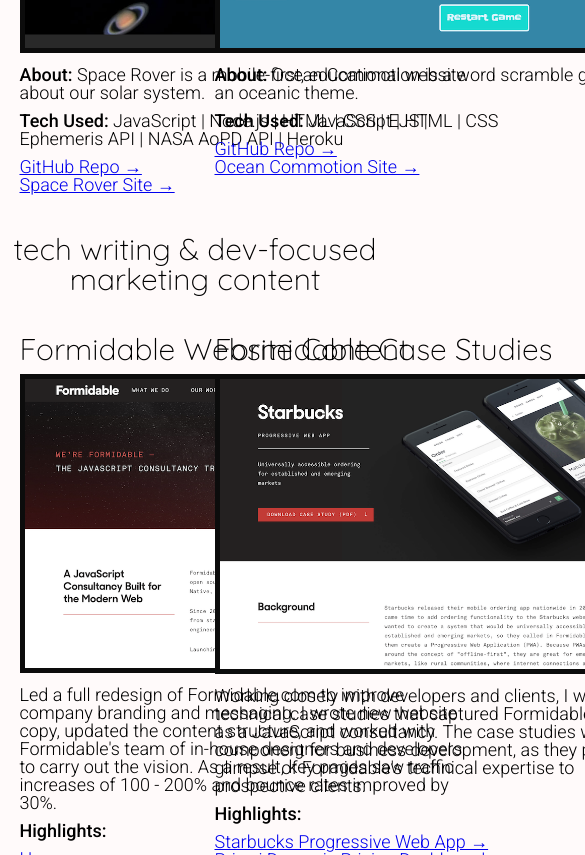
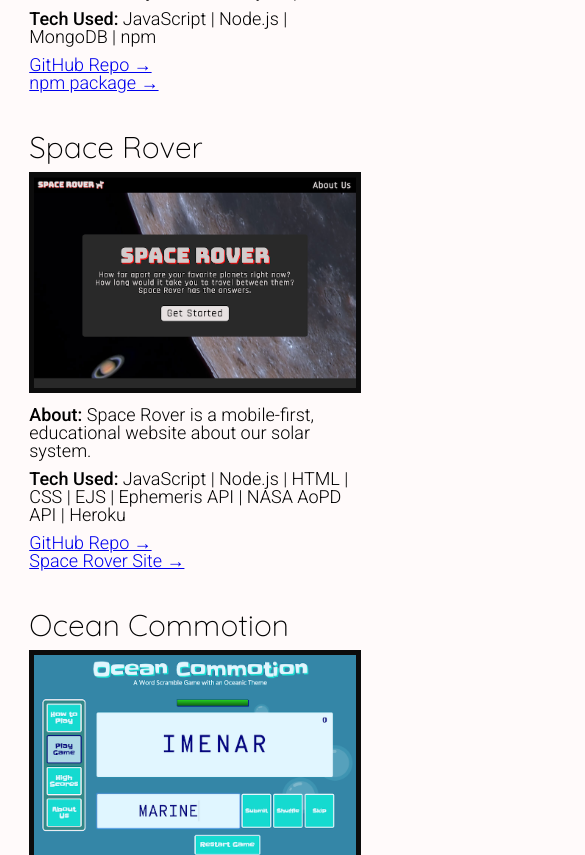
Before and after one commit to beccalee123/portfolio-site, a React (Create React App) app: page / in a window 390 px wide. Shown: the part 2000-2855 px from the top of the page, 585 px wide, since content can reach past the window. Built offline with nearby package versions, Linux system fonts and the light colour scheme.

Commit message:
Adds media queries to portfolio section

```diff
--- a/src/components/portfolio/portfolio.js
+++ b/src/components/portfolio/portfolio.js
@@ -73,9 +73,9 @@
             <h3>Tech Writing & Dev-Focused Marketing Content</h3>
             <section id="marketing-content">
             <div>
-              <h4>Formidable Website Content</h4>
+              <h4>Website Content</h4>
               <img src={require("./assets/website.png")} alt="preview of the Formidable.com homepage"/>
-              <p>Led a full redesign of Formidable.com to improve company branding and messaging. I wrote new website copy, updated the content structure, and worked with Formidable's team of in-house designers and developers to carry out the vision. As a result, key pages saw traffic increases of 100 - 200% and bounce rates improved by 30%.</p>
+              <p id="market1">Led a full redesign of Formidable.com to improve company branding and messaging. I wrote new website copy, updated the content structure, and worked with Formidable's team of in-house designers and developers to carry out the vision. As a result, key pages saw traffic increases of 100 - 200% and bounce rates improved by 30%.</p>
               <p><span>Highlights:</span></p>
               <a href={Homepage} target="_blank">Homepage &rarr;</a>
               <a href={WhatWeDo} target="_blank">What We Do &rarr;</a>
@@ -83,9 +83,9 @@
               <a href={Careers} target="_blank">Careers &rarr;</a>
             </div>
             <div>
-              <h4>Formidable Case Studies</h4>
+              <h4>Case Studies</h4>
               <img src={require("./assets/case-study.png")} alt="preview of the Starbucks PWA case study"/>
-              <p>Working closely with developers and clients, I wrote technical case studies that captured Formidable's work as a JavaScript consultancy. The case studies were a key component for business development, as they provided a glimpse of Formidable's technical expertise to prospective clients.</p>
+              <p id="market1">Working closely with developers and clients, I wrote technical case studies that captured Formidable's work as a JavaScript consultancy. The case studies were a key component for business development, as they provided a glimpse of Formidable's technical expertise to prospective clients.</p>
               <p><span>Highlights:</span></p>
               <a href={PWA} target="_blank">Starbucks Progressive Web App &rarr;</a>
               <a href={Prix} target="_blank">Prix.ai Dynamic Pricing Dashboard &rarr;</a>
@@ -93,9 +93,9 @@
               <a href={RNPharm} target="_blank">Walmart React Native Pharmacy &rarr;</a>
             </div>
             <div>
-              <h4>Formidable Marketing Collateral</h4>
+              <h4>Marketing Collateral</h4>
               <img src={require("./assets/swag-img.png")} alt="Preview of Formidable branded nail art"/>
-              <p>I managed the conceptualization and creation of Formidable's suite of marketing collateral, from carefully written flyers to conference swag items. Flyers were created to capture the essence of Formidable in a single page so both prospective clients and prospective employees could quickly glean a clear understanding of the company. Swag items were created to be both useful and fun- not just something that would go straight into the trash bin.</p>
+              <p id="market2">I managed the conceptualization and creation of Formidable's suite of marketing collateral, from carefully written flyers to conference swag items. Flyers were created to capture the essence of Formidable in a single page so both prospective clients and prospective employees could quickly glean a clear understanding of the company. Swag items were created to be both useful and fun- not just something that would go straight into the trash bin.</p>
               <p><span>Highlights:</span></p>
               <a href={Biz} target="_blank">Business Development Flyer &rarr;</a>
               <a href= {Hiring} target="_blank">Hiring Flyer &rarr;</a>
@@ -103,9 +103,9 @@
               <a href={Swag} target="_blank">Other Swag &rarr;</a>
             </div>
             <div>
-              <h4>Formidable Social Media</h4>
+              <h4>Social Media</h4>
               <img src={require("./assets/social-preview.png")} alt="Preview of Formidable URQL social post"/>
-              <p>Through Twitter, Formidable was able to build a strong community, while cementing technical expertise. Because this account was developer focused, we regularly exceeded the metrics of our competitors on posts and were able to connect genuinely with our audience. The Formidable audience was extremely engaged and grew rapidly, increasing almost 140% from March 2017 to March 2018.</p>
+              <p id="market2">Through Twitter, Formidable was able to build a strong community, while cementing technical expertise. Because this account was developer focused, we regularly exceeded the metrics of our competitors on posts and were able to connect genuinely with our audience. The Formidable audience was extremely engaged and grew rapidly, increasing almost 140% from March 2017 to March 2018.</p>
               <p><span>Highlights:</span></p>
               <a href={URQL} target="_blank">URQL Open Source Release &rarr;</a>
               <a href={Fast} target="_blank">react-fast-compare Open Source Release &rarr;</a>
--- a/src/components/portfolio/portfolio.scss
+++ b/src/components/portfolio/portfolio.scss
@@ -18,11 +18,13 @@
   }
 
   #tech-content{
+    width: 95%;
+    margin: 0px auto;
     display: grid;
     grid-template-columns: 50% 50%;
 
     div{
-      margin: 20px 10%;
+      margin: 20px auto;
       width: 450px;
 
       h4{
@@ -37,7 +39,6 @@
       }
 
       p {
-        width: 450px;
         margin: 10px 0px;
       }
 
@@ -52,12 +53,15 @@
   }
 
   #marketing-content {
+    width: 95%;
+    margin: 0px auto;
     display: grid;
     grid-template-columns: 50% 50%;
 
     div{
-      margin: 20px 10%;
+      margin: 20px auto;
       width: 450px;
+
 
       h4{
         font-family: $headersfont;
@@ -71,8 +75,15 @@
       }
 
       p {
-        width: 450px;
         margin: 10px 0px;
+      }
+
+      #market1{
+        height: 125px;
+      }
+
+      #market2{
+        height: 160px;
       }
 
       span {
@@ -84,5 +95,95 @@
       }
     }
   }
+}
 
+@media screen and (max-width: 975px) and (min-width: 800px){
+  #portfolio {
+
+    #tech-content{
+
+      div{
+        width: 350px;
+
+        img {
+          width: 350px;
+        }
+
+        p {
+          width: 350px;
+        }
+      }
+    }
+
+    #marketing-content {
+
+      div{
+        width: 350px;
+
+        img {
+          width: 350px;
+        }
+
+        p {
+          width: 350px;
+        }
+
+        #market1{
+          height: 160px;
+        }
+
+        #market2{
+          height: 200px;
+        }
+      }
+    }
+  }
 }
+
+@media screen and (max-width: 800px){
+  #portfolio {
+
+    #tech-content{
+      display: flex;
+      flex-direction: column;
+      width: 85%;
+      div{
+        width: 100%;
+
+        img {
+          width: 100%;
+        }
+
+        p {
+          width: 100%;
+        }
+      }
+    }
+
+    #marketing-content {
+      display: flex;
+      flex-direction: column;
+      width: 85%;
+
+      div{
+        width: 100%;
+
+        img {
+          width: 100%;
+        }
+
+        p {
+          width: 100%;
+        }
+
+        #market1{
+          height: 100%;
+        }
+
+        #market2{
+          height: 100%;
+        }
+      }
+    }
+  }
+}
```
